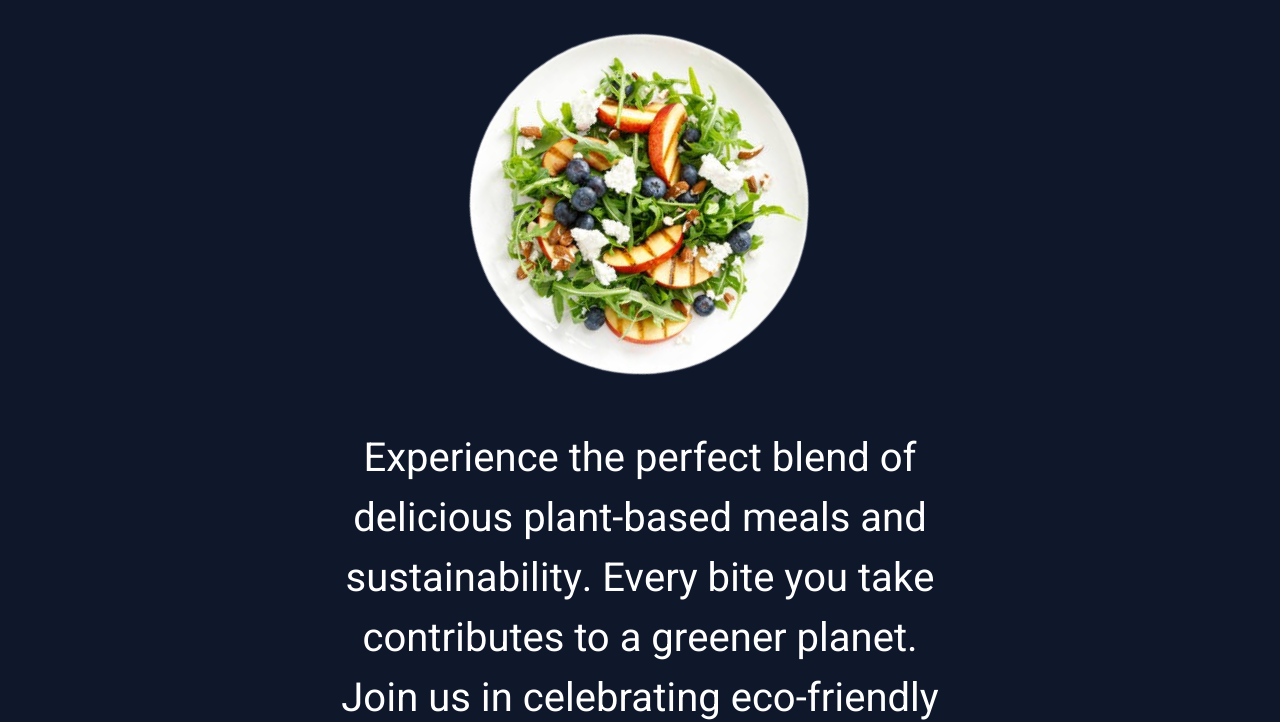
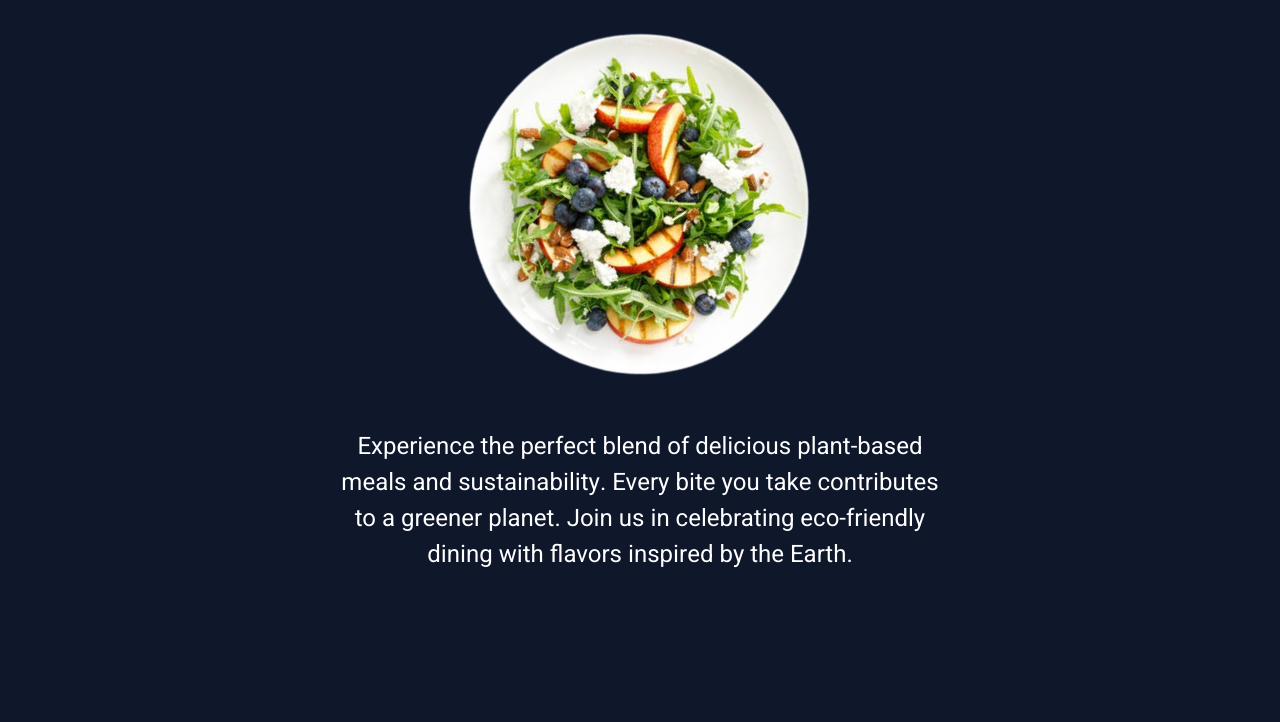
Before and after one commit to VsiriWeb/TSAtest, a plain HTML site: page index.html in a window 1280 px wide. Shown: the part 248-970 px from the top of the page. Drawn offline with nearby package versions, Linux system fonts and the light colour scheme.

Commit message:
Update index.html

```diff
--- a/index.html
+++ b/index.html
@@ -79,7 +79,7 @@
             <div class="col-lg-12 text-center text-white">
                 <h1 class="display-3 animated">Savor the Goodness of Nature</h1>
                 <img class="img-fluid my-4" src="img/hero.png" alt="Delicious Vegan Salad" style="max-width: 600px;">
-               <p class="animated mb-4 pb-2 mx-auto" style="max-width: 600px; font-size: 2.5rem;">
+               <p class="animated mb-4 pb-2 mx-auto" style="max-width: 600px; font-size: 1.5rem;">
                     Experience the perfect blend of delicious plant-based meals and sustainability. Every bite you take contributes to a greener planet. Join us in celebrating eco-friendly dining with flavors inspired by the Earth.
                 </p>
             </div>
```
